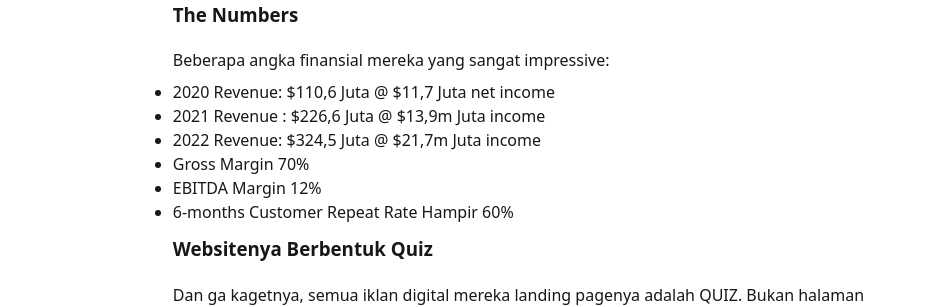
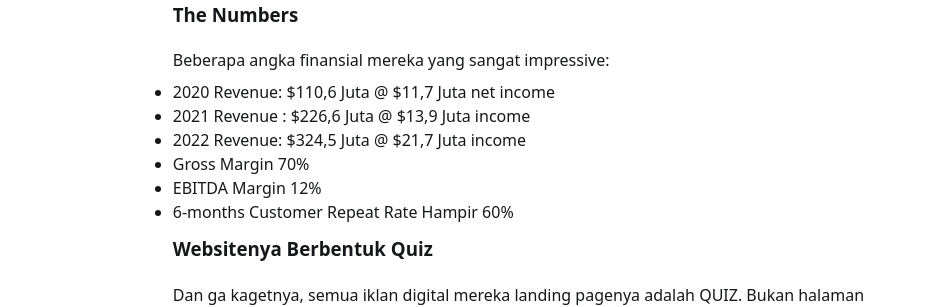
Before and after one commit to chickenchop/jekyll, a Jekyll site: the page built from _posts/2023-07-22-Oddity-Group-Analysis.md, in a window 1280 px wide. Shown: the part 365-672 px from the top of the page, without its empty margins (180-1117 px from the left). Built offline with Jekyll 4.4.1, drawn with Linux system fonts in a browser that asks for light colours.

Commit message:
Update 2023-07-22-Oddity-Group-Analysis.md

```diff
--- a/_posts/2023-07-22-Oddity-Group-Analysis.md
+++ b/_posts/2023-07-22-Oddity-Group-Analysis.md
@@ -13,8 +13,8 @@ Karyawan mereka 40% nya bekerja di divisi Technology, padahal jualannya produk b
 ### The Numbers
 Beberapa angka finansial mereka yang sangat impressive:
 - 2020 Revenue: $110,6 Juta @ $11,7 Juta net income
-- 2021 Revenue : $226,6 Juta @ $13,9m Juta income
-- 2022 Revenue: $324,5 Juta @ $21,7m Juta income
+- 2021 Revenue : $226,6 Juta @ $13,9 Juta income
+- 2022 Revenue: $324,5 Juta @ $21,7 Juta income
 - Gross Margin 70%
 - EBITDA Margin 12%
 - 6-months Customer Repeat Rate Hampir 60%
```
